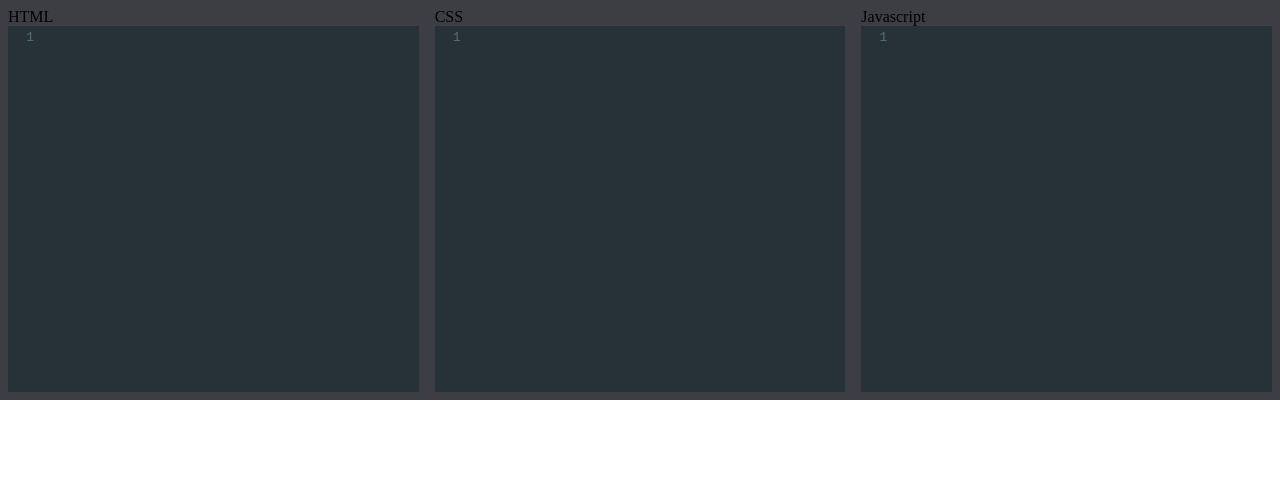
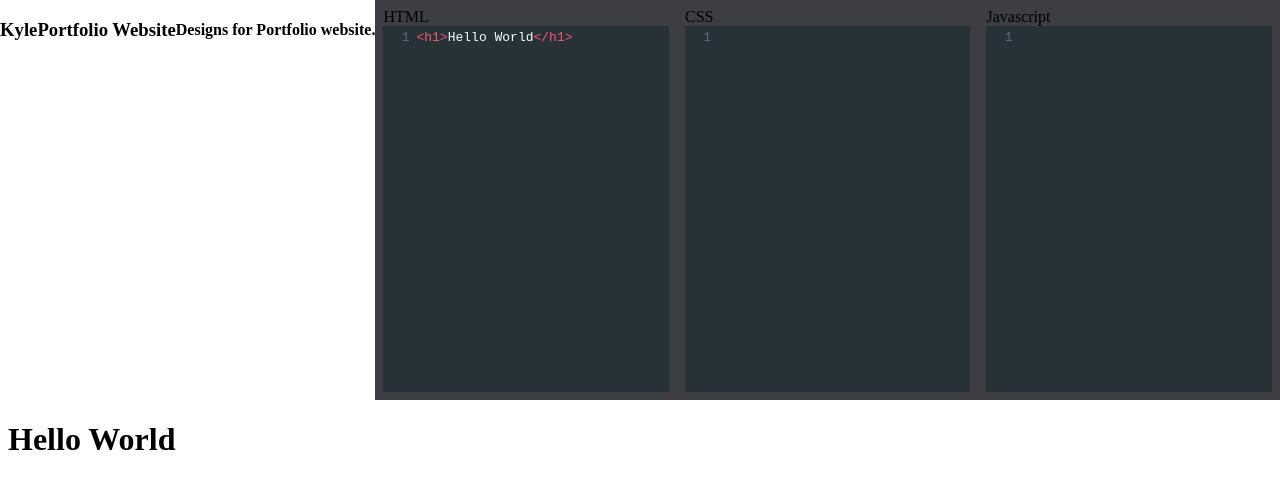
Before and after one commit to jaydenkwright/code-editor, a React (Create React App) app in the folder client/: page / in a window 1280 px wide. Shown: the top 488 px of the page. Built offline with nearby package versions, Linux system fonts and the light colour scheme.

Commit message:
Testing out designs

```diff
--- a/client/src/App.tsx
+++ b/client/src/App.tsx
@@ -2,12 +2,13 @@ import React, { useState, useEffect } from 'react';
 import logo from './logo.svg';
 import './App.css';
 import Editor from './components/Editor'
+import { time } from 'console';
 
 function App() {
-  const [html, setHTML] = useState('')
-  const [css, setCSS] = useState('')
-  const [javascript, setJavascript] = useState('')
-  const [srcDoc, setSrcDoc] = useState('')
+  const [html, setHTML] = useState<string>(`<h1>Hello World</h1>`)
+  const [css, setCSS] = useState<string>(``)
+  const [javascript, setJavascript] = useState<string>('')
+  const [srcDoc, setSrcDoc] = useState<string>('')
 
   useEffect(() => {
     const timeout = setTimeout(() => {
@@ -18,12 +19,18 @@ function App() {
         <script>${javascript}</script>
       </html>
     `)
-    }, 300)
+    }, 1000)
+
+    return () => clearTimeout(timeout)
   }, [html, css, javascript])
 
   return (
     <>
-      <div className='window top-window'>
+    <div className='window-container'>
+      <div className='window code-window'>
+      <h3>Kyle</h3>
+      <h3>Portfolio Website</h3>
+      <h4>Designs for Portfolio website.</h4>
         <Editor
           language='xml'
           displayName='HTML'
@@ -43,7 +50,7 @@ function App() {
           onChange={setJavascript}
         />
       </div>
-      <div className='window'>
+      <div className='window display'>
         <iframe
           srcDoc={srcDoc}
           title='output'
@@ -53,6 +60,7 @@ function App() {
           height='100%'
         />
       </div>
+    </div>
     </>
   );
 }
```
